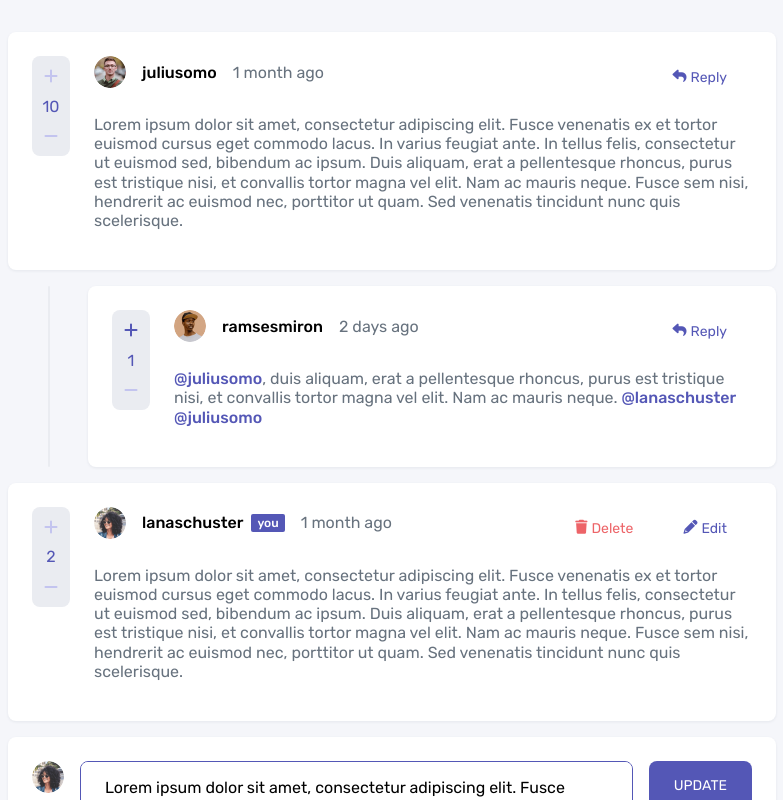
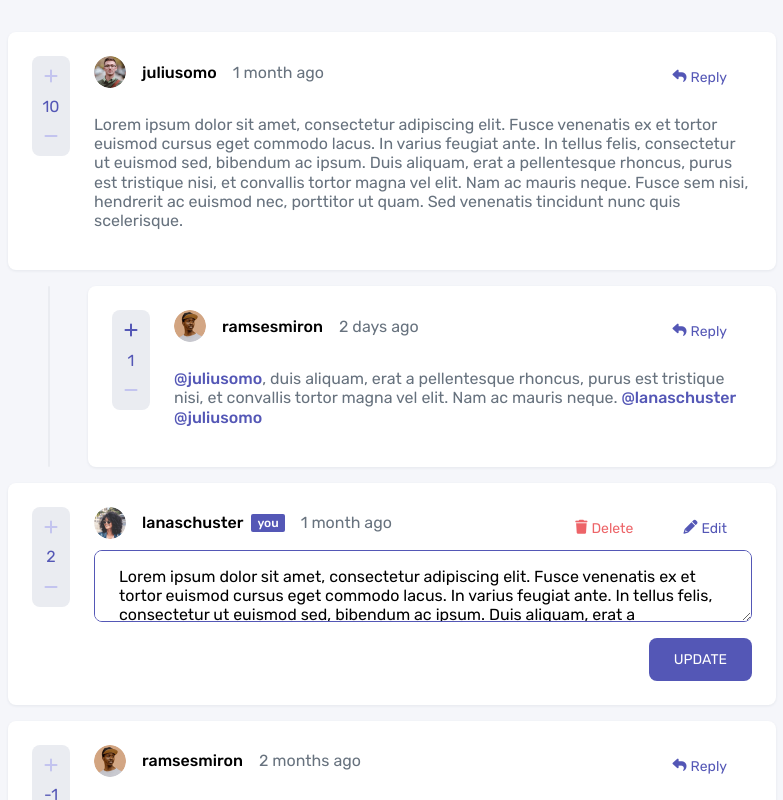
Before and after one commit to lanaschuster/interactive-comments-section, a Vue app: page / in a window 1280 px wide. Both pictures are taken after a click on the button "Edit". Shown: the top 800 px of the page, without its empty margins (248-1031 px from the left). Built offline with nearby package versions, Linux system fonts and the light colour scheme.

Commit message:
fix: adjusts the post update form

```diff
--- a/src/modules/home/components/ThePost/ThePost.vue
+++ b/src/modules/home/components/ThePost/ThePost.vue
@@ -19,7 +19,13 @@
           />
         </template>
         <template #body>
+          <ThePostUpdateForm
+            v-if="formState.mode === 'UPDATE'"
+            :post-content="post.text"
+            @update:post-text="onUpdate"
+          />
           <p
+            v-else
             class="post-text"
             data-testid="postContent"
             v-html="usePostTextFormatter(post.text)"
@@ -36,11 +42,10 @@
       </ThePostLayout>
     </AppCard>
     <ThePostForm
-      v-if="formState.showForm"
+      v-if="formState.mode === 'REPLY'"
       :user="getUser"
-      :parent-id="formState.mode === 'REPLY' ? post.id : null"
-      :post-id="formState.mode === 'UPDATE' ? post.id : null"
       :text="formState.formText"
+      :parent-id="post.id"
       @send="reply"
     >
       <template #form-button>
@@ -81,6 +86,7 @@ import ThePostActions from '@/modules/home/components/ThePostActions/ThePostActi
 import ThePostForm from '@/modules/home/components/ThePostForm/ThePostForm.vue';
 import ThePostLayout from '@/modules/home/layouts/ThePostLayout.vue';
 import ThePostDeletionModal from '@/modules/home/components/ThePostDeletionModal/ThePostDeletionModal.vue';
+import ThePostUpdateForm from '@/modules/home/components/ThePostUpdateForm/ThePostUpdateForm.vue';
 
 export default {
   components: {
@@ -90,7 +96,8 @@ export default {
     ThePostForm,
     ThePostLayout,
     ThePostActions,
-    ThePostDeletionModal
+    ThePostDeletionModal,
+    ThePostUpdateForm
   },
   props: {
     post: {
@@ -108,15 +115,13 @@ export default {
     const isDeletingPost = ref(false);
 
     const formState = reactive({
-      showForm: false,
       formText: '',
-      mode: 'REPLY'
+      mode: 'IDLE'
     });
 
     function resetForm() {
-      formState.showForm = false;
       formState.formText = '';
-      formState.mode = 'REPLY';
+      formState.mode = 'IDLE';
     }
 
     function reply(post) {
@@ -129,6 +134,11 @@ export default {
       resetForm();
     }
 
+    function onUpdate(postText) {
+      postsStore.updatePost(props.post, postText);
+      formState.mode = 'IDLE';
+    }
+
     async function onDelete() {
       isDeletingPost.value = true;
     }
@@ -136,12 +146,11 @@ export default {
     function onEdit(post) {
       formState.formText = post.text;
       formState.mode = 'UPDATE';
-      formState.showForm = true;
     }
 
     function onReply() {
       formState.formText = `@${props.post.user.username} `;
-      formState.showForm = true;
+      formState.mode = 'REPLY';
     }
 
     function onLike() {
@@ -166,10 +175,11 @@ export default {
       onReply,
       onLike,
       onDislike,
+      onUpdate,
+      onDeletePost,
       getUser: userStore.getUser,
       getChildren: postsStore.getChildren,
-      usePostTextFormatter,
-      onDeletePost
+      usePostTextFormatter
     };
   }
 };
--- /dev/null
+++ b/src/modules/home/components/ThePostUpdateForm/ThePostUpdateForm.vue
@@ -0,0 +1,63 @@
+<template>
+  <div class="the-post-update-form">
+    <AppTextarea
+      v-model="postText"
+      data-testid="textarea"
+      class="field"
+    />
+    <AppButton
+      data-testid="submit"
+      class="button"
+      @click="update"
+    >
+      UPDATE
+    </AppButton>
+  </div>
+</template>
+
+<script>
+import { ref } from 'vue';
+import AppTextarea from '@/components/AppTextarea/AppTextarea.vue';
+import AppButton from '@/components/AppButton/AppButton.vue';
+
+export default {
+  components: {
+    AppTextarea,
+    AppButton
+  },
+  props: {
+    postContent: {
+      type: String,
+      required: true
+    }
+  },
+  emits: [ 'update:postText' ],
+  setup(props, { emit }) {
+    const postText = ref(props.postContent);
+
+    function update() {
+      emit('update:postText', postText.value);
+    }
+
+    return {
+      postText,
+      update
+    };
+  }
+};
+</script>
+
+<style lang="scss" scoped>
+.the-post-update-form {
+  display: flex;
+  row-gap: 16px;
+  flex-direction: column;
+  align-items: flex-end;
+}
+
+@media screen and (max-width: 768px) {
+  .the-post-update-form {
+    margin: 16px 0;
+  }
+}
+</style>
--- a/src/store/posts.js
+++ b/src/store/posts.js
@@ -111,6 +111,10 @@ export const usePostsStore = defineStore('posts', {
         post.status = PostStatus.DISLIKED;
         post.likes--;
       }
+    },
+    updatePost(editedPost, text) {
+      const post = this.posts.find(post => post.id === editedPost.id);
+      post.text = sanitize(text);
     }
   }
 });
```
Also changed, not shown: 1 other file (tests, documents, lock files or other folders).
